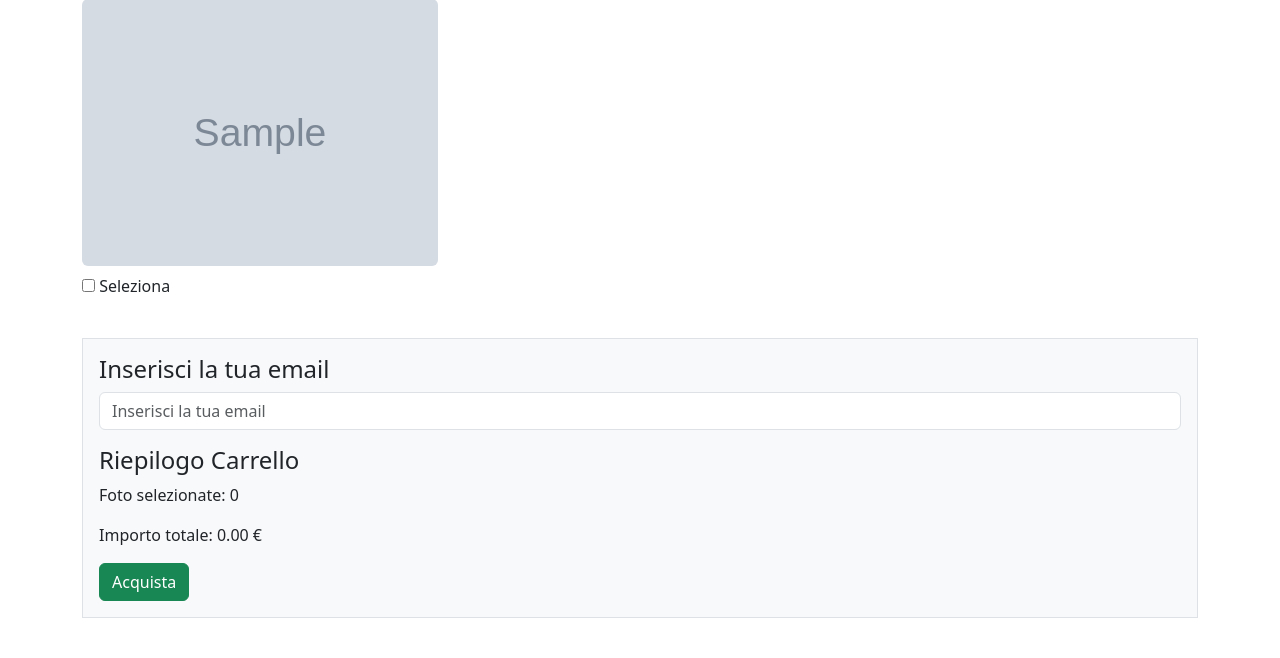
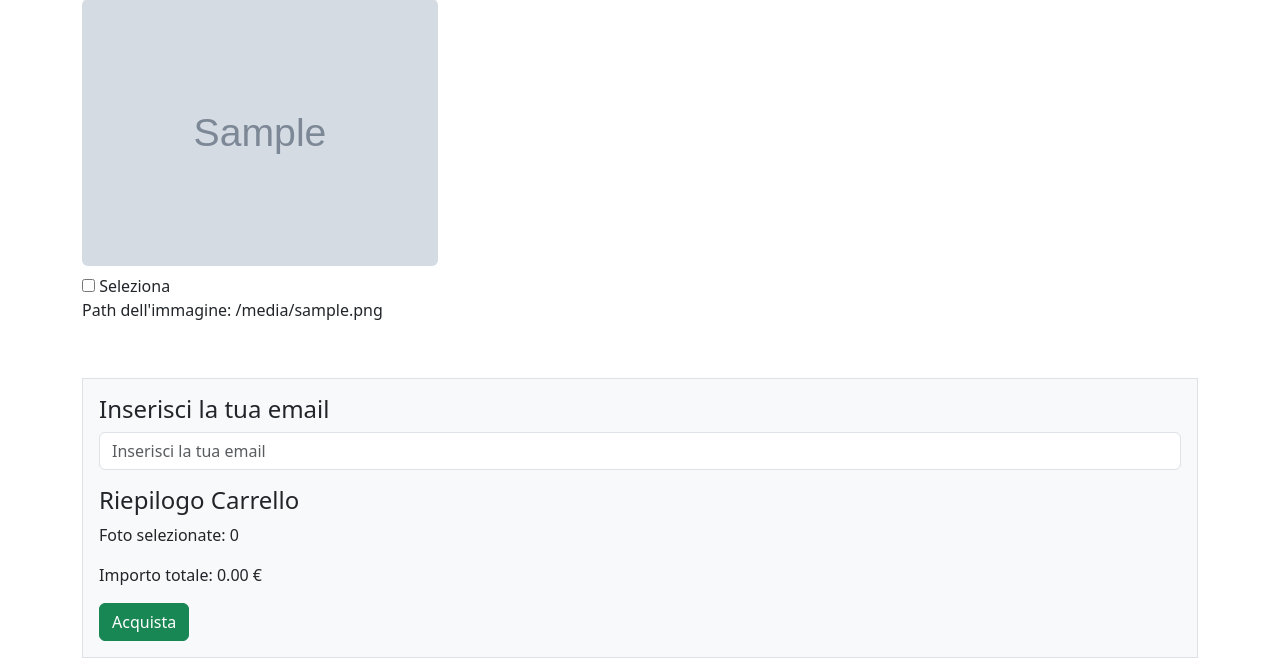
Before and after one commit to babbokem/photo_manager, a Django app: page /acquista-foto/1/ in a window 1280 px wide. Shown: the part 145-803 px from the top of the page. Before the commit the page ends 763 px from the top, so only its background shows below. Run offline with Django 5.2, Linux system fonts and the light colour scheme; a user stored in the database is signed in; tables that the repository leaves empty hold one stand-in row (values such as "Sample post"); grey boxes marked "Sample" are stand-in pictures; some libraries are stand-ins or nearby versions.

Commit message:
modifiche x visualizza cartella app/media

```diff
--- a/event_photos/views.py
+++ b/event_photos/views.py
@@ -447,12 +447,10 @@ def list_media_files(request):
 
 
 
-@login_required
 
 
-# Crea il logger
 
-
+@login_required
 @login_required
 def upload_zip(request, event_id):
     event = get_object_or_404(Event, id=event_id)
@@ -462,29 +460,31 @@ def upload_zip(request, event_id):
 
         # Salva il file ZIP nella cartella persistente di Railway
         zip_path = os.path.join(settings.MEDIA_ROOT, 'event_zips', str(event.id), zip_file.name)
-        logger.debug(f"File ZIP salvato in: {zip_path}")  # Usa il logger invece di print
-        os.makedirs(os.path.dirname(zip_path), exist_ok=True)
+        os.makedirs(os.path.dirname(zip_path), exist_ok=True)  # Crea la cartella se non esiste
+        print(f"Salvando ZIP in: {zip_path}")  # Debug
+
         with open(zip_path, 'wb') as f:
-            f.write(zip_file.read())
+            f.write(zip_file.read())  # Salva il file ZIP nella cartella
 
-        # Scompatta il file ZIP
-        extracted_folder = os.path.join(settings.MEDIA_ROOT, 'event_photos', str(event.id))
-        logger.debug(f"Estrazione ZIP in: {extracted_folder}")  # Usa il logger invece di print
-        os.makedirs(extracted_folder, exist_ok=True)
+        # Scompatta il file ZIP direttamente nella cartella persistente
+        extracted_folder = os.path.join(settings.MEDIA_ROOT, 'event_photos', str(event.id))  # Percorso per le foto scompattate
+        os.makedirs(extracted_folder, exist_ok=True)  # Crea la cartella per le foto estratte se non esiste
+        print(f"Scompattando in: {extracted_folder}")  # Debug
 
         with zipfile.ZipFile(zip_file, 'r') as zip_ref:
-            logger.debug(f"Contenuto del file ZIP: {zip_ref.namelist()}")
             for file_name in zip_ref.namelist():
-                if file_name.lower().endswith(('png', 'jpg', 'jpeg')):
+                print(f"Verifica file: {file_name}")  # Debug
+                if file_name.lower().endswith(('png', 'jpg', 'jpeg')):  # Verifica se è un'immagine
                     extracted_file_path = os.path.join(extracted_folder, os.path.basename(file_name))
-                    logger.debug(f"Foto estratta in: {extracted_file_path}")  # Usa il logger invece di print
+                    print(f"Estraendo: {extracted_file_path}")  # Debug
 
+                    # Estrai il file nella cartella appropriata
                     with open(extracted_file_path, 'wb') as f:
                         f.write(zip_ref.read(file_name))
 
-                    # Salva nel database
+                    # Salva il percorso del file estratto nel database
                     relative_path = os.path.relpath(extracted_file_path, settings.MEDIA_ROOT)
-                    logger.debug(f"Salvando nel database: {relative_path}")
+                    print(f"Salvando nel database con il percorso: {relative_path}")  # Debug
                     Photo.objects.create(event=event, file_path=relative_path, original_name=os.path.basename(file_name))
 
         messages.success(request, "Foto caricate con successo dal file ZIP!")
@@ -614,3 +614,46 @@ def list_all_files(request):
 
     except Exception as e:
         return HttpResponse(f"Errore durante la lettura dei file: {str(e)}", status=500)
+def process_zip_file(self):
+    """
+    Scompatta il file ZIP nella directory associata all'evento e crea oggetti Photo.
+    """
+    if not self.zip_file:
+        logger.warning("Nessun file ZIP presente per l'evento.")
+        return
+
+    try:
+        zip_path = self.zip_file.path
+        extract_to = self.get_extracted_path()
+
+        # Assicurati che la directory esista
+        os.makedirs(extract_to, exist_ok=True)
+
+        print(f"Estrazione ZIP in: {extract_to}")  # Debugging
+
+        # Estrai i file dal file ZIP
+        with zipfile.ZipFile(zip_path, 'r') as zip_ref:
+            zip_ref.extractall(extract_to)
+
+        print(f"File ZIP {self.zip_file.name} estratto in {extract_to}")  # Debugging
+
+        # Filtra solo immagini e crea oggetti Photo
+        valid_extensions = ('.jpg', '.jpeg', '.png')
+        for root, _, files in os.walk(extract_to):
+            for file_name in files:
+                if file_name.lower().endswith(valid_extensions):
+                    relative_path = os.path.relpath(
+                        os.path.join(root, file_name), settings.MEDIA_ROOT
+                    )
+                    print(f"Salvando immagine nel database: {file_name}, percorso: {relative_path}")  # Debug
+                    Photo.objects.create(
+                        event=self,
+                        file_path=relative_path,
+                        original_name=file_name
+                    )
+                    print(f"Foto {file_name} salvata nel database.")  # Debugging
+
+    except zipfile.BadZipFile:
+        logger.error(f"Il file {self.zip_file.name} non è un archivio ZIP valido.")
+    except Exception as e:
+        logger.error(f"Errore durante l'estrazione del file ZIP: {e}")
--- a/templates/purchase_photos.html
+++ b/templates/purchase_photos.html
@@ -40,10 +40,13 @@
                 <div class="mt-2">
                     <input type="checkbox" id="photo-checkbox-{{ photo.id }}" name="photos" data-price="{{ event.price_per_photo }}" data-photo-id="{{ photo.id }}" onclick="updateCart()"> Seleziona
                 </div>
+                <!-- Aggiungi un debug del percorso per vedere cosa sta succedendo -->
+                <p>Path dell'immagine: {{ photo.file_path.url }}</p> <!-- Stampa il percorso dell'immagine -->
             </div>
-            {% empty %}
+        {% empty %}
             <p class="text-center">Nessuna foto disponibile per questo evento.</p>
-            {% endfor %}
+        {% endfor %}
+
         </div>
 
         {% if photos %}
```
